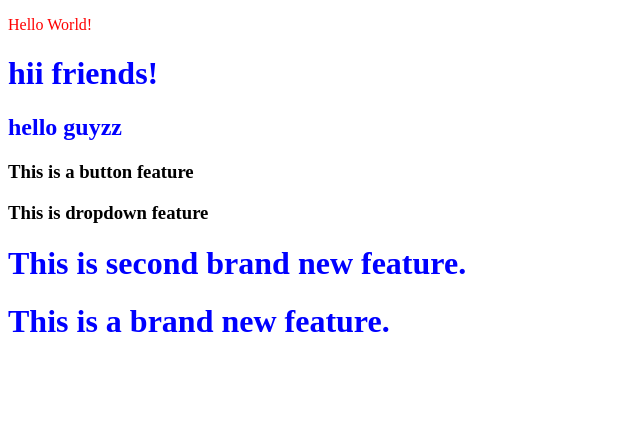
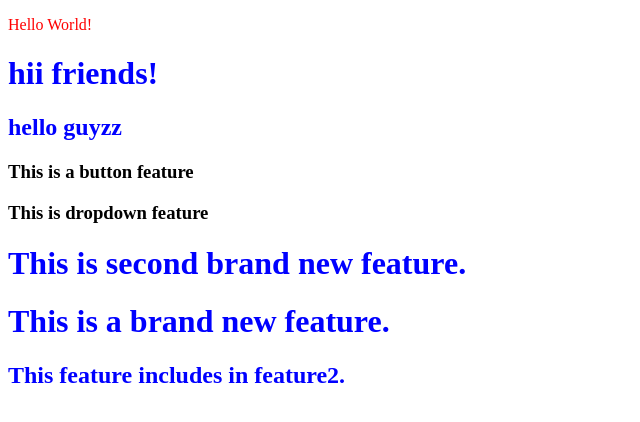
Before and after one commit to imnisi/demo_prj, a plain HTML site: page index.html in a window 1280 px wide. Shown: the whole page, without its empty margins (0-640 px from the left). Drawn offline with Linux system fonts and the light colour scheme.

Commit message:
added feature feature2 branch

```diff
--- a/index.html
+++ b/index.html
@@ -14,5 +14,6 @@
     <h3>This is dropdown feature</h3>
     <h1>This is second brand new feature.</h1>
     <h1>This is a brand new feature.</h1>
+    <h2>This feature includes in feature2.</h2>
   </body>
 </html>
```
